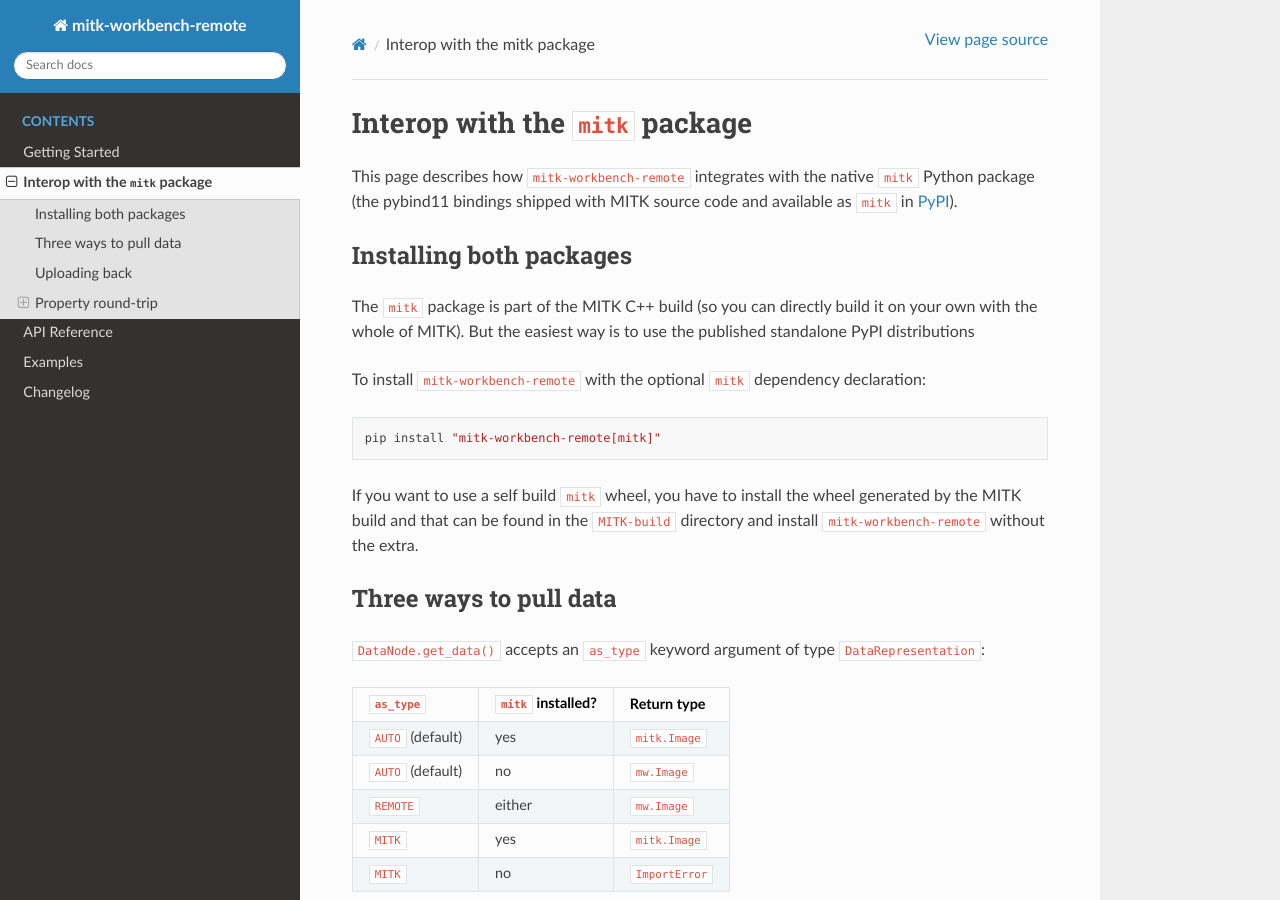
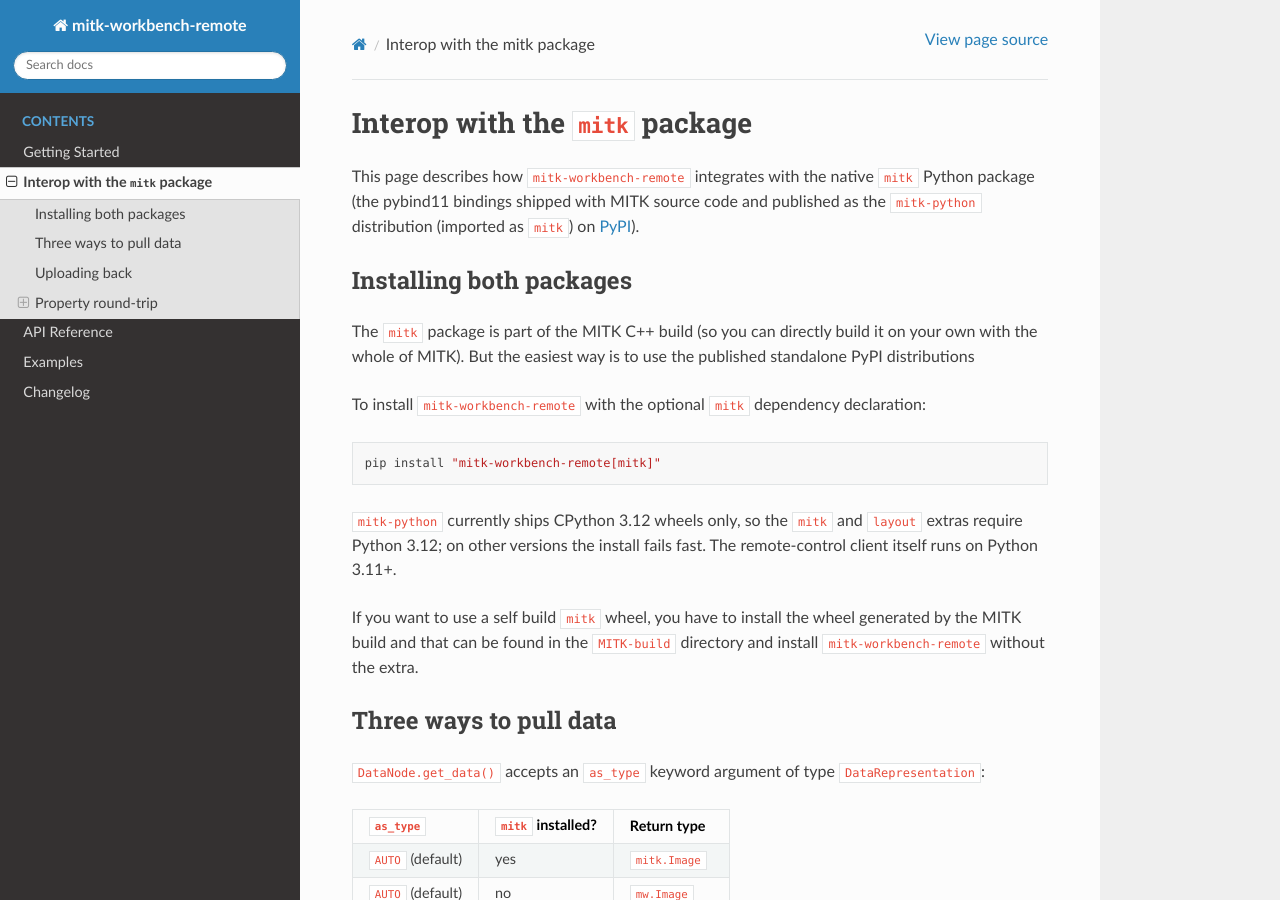
Before and after one commit to MITK/mitk-workbench-remote, a Sphinx documentation site: the page built from docs/interop-with-mitk.md, in a window 1280 px wide and 900 px high. Built offline with Sphinx 7.4.7 and the Read the Docs theme 3.1.0, drawn with Linux system fonts in a browser that asks for light colours; pages that are not in the unit, such as notebooks, are missing from menus.

Commit message:
Fix [all] extra and bump to rc2
mitk-python publishes cp312-only wheels (requires-python >=3.12), so
including it in [all] made `pip install "mitk-workbench-remote[all]"`
hard-fail on every supported Python except 3.12 (3.11 floor, 3.13 CI
matrix) with an opaque resolver error rather than degrading gracefully.

Drop mitk-python from [all] so the bundle installs on all supported
Pythons; it stays in the purpose-specific [mitk]/[layout] extras, which
fail loudly off-3.12 as intended. The 3.11 floor is unchanged so the
bare remote-control client keeps its reach.

Document the split in README / getting-started / interop-with-mitk
(including the `[all,layout]` one-liner to install everything on 3.12),
and correct the mitk-python PyPI reference (published as `mitk-python`,
not `mitk`).

Bump _version.py to 0.1.0rc2 (rc1 is immutable on TestPyPI).

Co-Authored-By: Claude Opus 4.8 (1M context) <noreply@anthropic.com>

````diff
--- a/docs/interop-with-mitk.md
+++ b/docs/interop-with-mitk.md
@@ -1,8 +1,8 @@
 # Interop with the `mitk` package
 
 This page describes how `mitk-workbench-remote` integrates with the native
-`mitk` Python package (the pybind11 bindings shipped with MITK source code and available as `mitk` in
-[PyPI](https://pypi.org/project/MITK/)).
+`mitk` Python package (the pybind11 bindings shipped with MITK source code and published as the `mitk-python` distribution (imported as `mitk`) on
+[PyPI](https://pypi.org/project/mitk-python/)).
 
 ## Installing both packages
 
@@ -15,6 +15,10 @@ declaration:
 ```bash
 pip install "mitk-workbench-remote[mitk]"
 ```
+
+`mitk-python` currently ships CPython 3.12 wheels only, so the `mitk` and `layout`
+extras require Python 3.12; on other versions the install fails fast. The
+remote-control client itself runs on Python 3.11+.
 
 If you want to use a self build `mitk` wheel, you have to install the wheel generated by the MITK build and that can
 be found in the `MITK-build` directory and install `mitk-workbench-remote` without the extra.
--- a/pyproject.toml
+++ b/pyproject.toml
@@ -39,7 +39,7 @@ mitk = ["mitk-python"]
 # update_layout, apply_grid, apply_preset). Raw-dict layout I/O
 # (get_layout_json, set_layout(dict)) does not require this extra.
 layout = ["mitk-python"]
-all = ["SimpleITK>=2.2", "mlarray>=0.0.53", "mitk-python"]
+all = ["SimpleITK>=2.2", "mlarray>=0.0.53"]
 dev = [
     "pytest>=7.0",
     "pytest-cov",
--- a/src/mitk_workbench_remote/_version.py
+++ b/src/mitk_workbench_remote/_version.py
@@ -28,4 +28,4 @@
 #   1.0.0a1      1.0.0-alpha.1
 #   1.0.0b1      1.0.0-beta.1
 #   1.0.0rc1     1.0.0-rc.1
-__version__ = "0.1.0rc1"
+__version__ = "0.1.0rc2"
````
Also changed, not shown: README.md (+9 -0 lines), docs/getting-started.md (+5 -0 lines).
